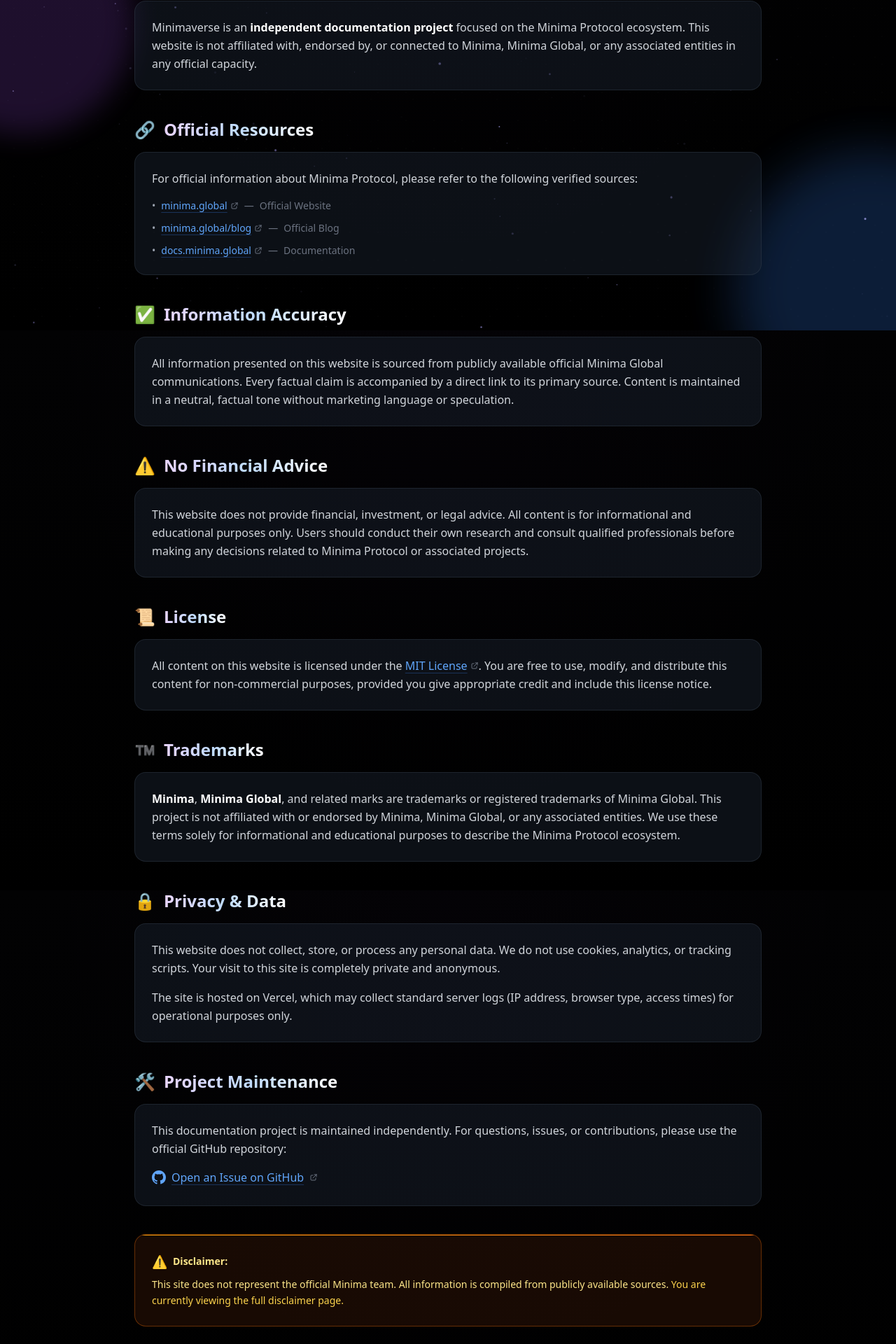
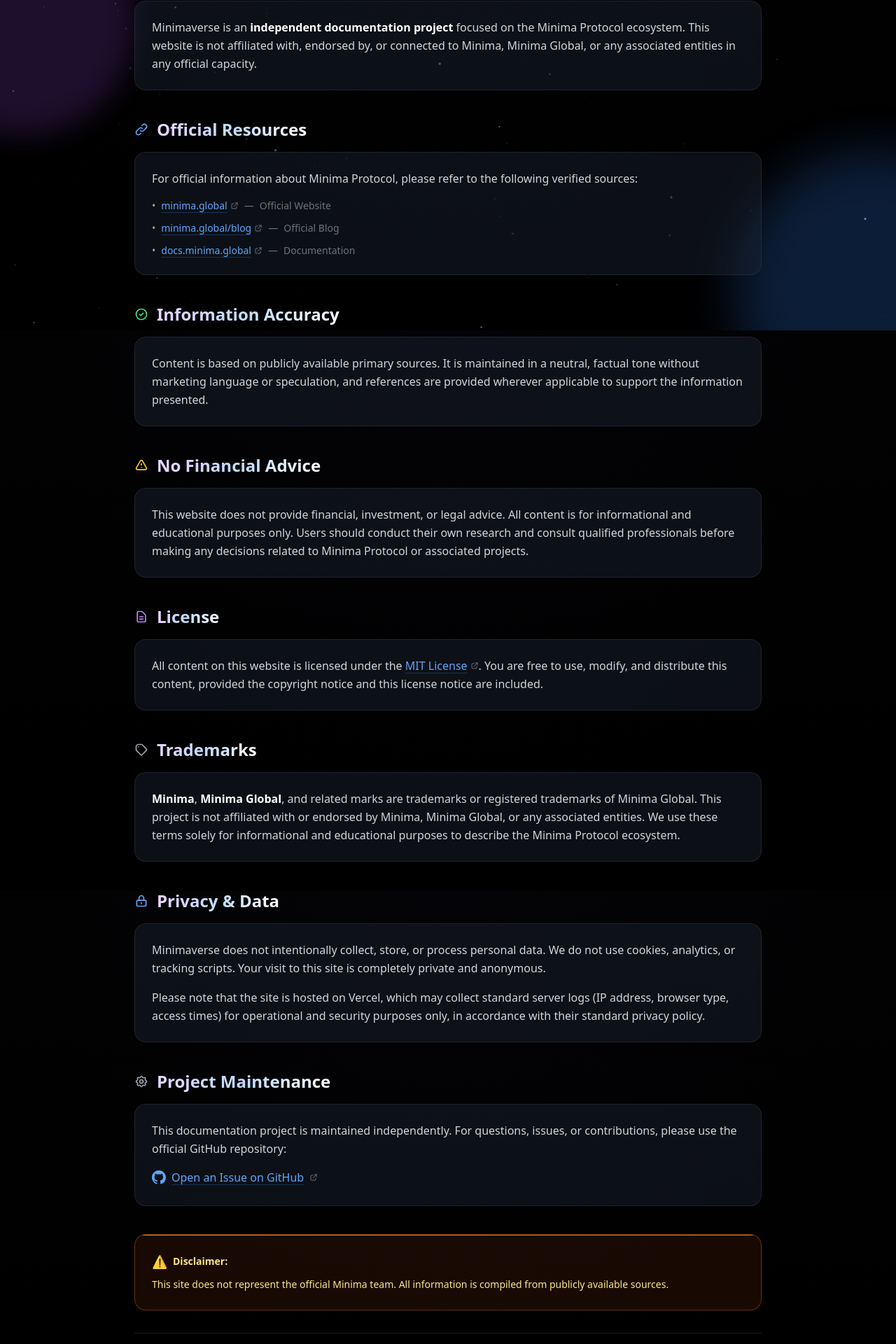
Before and after one commit to KuA1bo/minimaverse-site, a Next.js app: page /disclaimer in a window 1280 px wide. Shown: the part 328-2248 px from the top of the page at 70% size. Built offline with nearby package versions, Linux system fonts and the light colour scheme.

Commit message:
polish: finalize disclaimer page legal accuracy and consistency

```diff
--- a/src/app/disclaimer/page.tsx
+++ b/src/app/disclaimer/page.tsx
@@ -1,8 +1,7 @@
+import Link from 'next/link';
+import { getCanonicalMetadata } from '@/lib/seo';
 
-
-
-import Link from 'next/link';
-
+export const metadata = getCanonicalMetadata('/disclaimer');
 
 const ExternalLink = ({
   href,
@@ -33,39 +32,13 @@ const ExternalLink = ({
   </a>
 );
 
-
-const StatusBadge = ({ status, reducedGlow = false }: { status: 'confirmed' | 'in-development' | 'community', reducedGlow?: boolean }) => {
-  const config = {
-    'confirmed': { bg: 'bg-green-900/40', text: 'text-green-300', border: 'border-green-700/50', dot: 'bg-green-500', glow: reducedGlow ? 'shadow-green-500/25' : 'shadow-green-500/50' },
-    'in-development': { bg: 'bg-yellow-900/40', text: 'text-yellow-300', border: 'border-yellow-700/50', dot: 'bg-yellow-500', glow: reducedGlow ? 'shadow-yellow-500/25' : 'shadow-yellow-500/50' },
-    'community': { bg: 'bg-gray-700/40', text: 'text-gray-300', border: 'border-gray-600/50', dot: 'bg-gray-400', glow: reducedGlow ? 'shadow-gray-400/25' : 'shadow-gray-400/50' },
-  };
-  const style = config[status];
-
-  return (
-    <span className={`inline-flex items-center gap-1.5 px-2.5 py-1 rounded-full ${style.bg} ${style.text} text-xs font-medium border ${style.border} shadow-lg ${style.glow} transition-all duration-300 hover:scale-105`}>
-      <span className="relative flex h-2 w-2">
-        {status === 'in-development' && (
-          <span className="animate-ping absolute inline-flex h-full w-full rounded-full bg-yellow-400 opacity-75" />
-        )}
-        <span className={`relative inline-flex rounded-full h-2 w-2 ${style.dot} animate-pulse`} />
-      </span>
-      {status === 'confirmed' ? 'confirmed' : status === 'in-development' ? 'in-development' : 'community-maintained'}
-    </span>
-  );
-};
-
 export default function DisclaimerPage() {
   return (
     <div className="max-w-4xl mx-auto relative px-4 sm:px-0">
-
-
-      {}
       <header className="mb-8 opacity-0 animate-fade-in-up delay-75 relative">
         <div className="absolute inset-0 bg-gradient-to-r from-purple-500/10 via-blue-500/10 to-cyan-500/10 rounded-2xl opacity-0 hover:opacity-100 transition-opacity duration-500" />
 
         <div className="relative flex justify-between items-start">
-          {}
           <div className="relative inline-block w-full pb-3">
             <Link
               href="/"
@@ -82,13 +55,12 @@ export default function DisclaimerPage() {
             <span className="absolute bottom-0 left-0 right-0 h-px bg-gradient-to-r from-blue-500/60 via-cyan-400/40 to-transparent" />
           </div>
 
-          {}
           <div className="hidden sm:flex items-center justify-end relative -translate-x-10 mt-12 flex-shrink-0">
             <div className="absolute inset-0 flex items-center justify-center">
               <div className="w-8 h-8 bg-purple-500/80 rounded-full blur-lg" />
             </div>
             <ExternalLink
-              href="https://github.com/KuA1bo/minimaverse-site  "
+              href="https://github.com/KuA1bo/minimaverse-site"
               className="relative text-gray-400 hover:text-white transition-all duration-300 hover:scale-110 hover:rotate-6 z-10"
               ariaLabel="View source on GitHub"
               hideArrow={true}
@@ -101,13 +73,13 @@ export default function DisclaimerPage() {
         </div>
       </header>
 
-      {}
       <article className="prose prose-invert max-w-none">
 
-        {}
         <section className="mb-10 opacity-0 animate-fade-in-up delay-75">
           <h2 className="text-2xl font-bold mb-4 flex items-center gap-3">
-            <span className="text-2xl">📄</span>
+            <svg className="w-5 h-5 text-blue-400 flex-shrink-0" fill="none" stroke="currentColor" viewBox="0 0 24 24">
+              <path strokeLinecap="round" strokeLinejoin="round" strokeWidth={2} d="M13 16h-1v-4h-1m1-4h.01M21 12a9 9 0 11-18 0 9 9 0 0118 0z" />
+            </svg>
             <span className="bg-gradient-to-r from-purple-200 via-blue-200 to-white bg-clip-text text-transparent">Project Status</span>
           </h2>
 
@@ -123,10 +95,11 @@ export default function DisclaimerPage() {
           </div>
         </section>
 
-        {}
         <section className="mb-10 opacity-0 animate-fade-in-up delay-150">
           <h2 className="text-2xl font-bold mb-4 flex items-center gap-3">
-            <span className="text-2xl">🔗</span>
+            <svg className="w-5 h-5 text-blue-400 flex-shrink-0" fill="none" stroke="currentColor" viewBox="0 0 24 24">
+              <path strokeLinecap="round" strokeLinejoin="round" strokeWidth={2} d="M13.828 10.172a4 4 0 00-5.656 0l-4 4a4 4 0 105.656 5.656l1.102-1.101m-.758-4.899a4 4 0 005.656 0l4-4a4 4 0 00-5.656-5.656l-1.1 1.1" />
+            </svg>
             <span className="bg-gradient-to-r from-purple-200 via-blue-200 to-white bg-clip-text text-transparent">Official Resources</span>
           </h2>
 
@@ -176,10 +149,11 @@ export default function DisclaimerPage() {
           </div>
         </section>
 
-        {}
         <section className="mb-10 opacity-0 animate-fade-in-up delay-200">
           <h2 className="text-2xl font-bold mb-4 flex items-center gap-3">
-            <span className="text-2xl">✅</span>
+            <svg className="w-5 h-5 text-green-400 flex-shrink-0" fill="none" stroke="currentColor" viewBox="0 0 24 24">
+              <path strokeLinecap="round" strokeLinejoin="round" strokeWidth={2} d="M9 12l2 2 4-4m6 2a9 9 0 11-18 0 9 9 0 0118 0z" />
+            </svg>
             <span className="bg-gradient-to-r from-purple-200 via-blue-200 to-white bg-clip-text text-transparent">Information Accuracy</span>
           </h2>
 
@@ -188,18 +162,18 @@ export default function DisclaimerPage() {
             <div className="absolute top-0 left-0 w-full h-px bg-gradient-to-r from-purple-500 via-blue-500 to-cyan-500 transform scale-x-0 group-hover:scale-x-100 transition-transform duration-500 origin-left" />
 
             <p className="text-gray-300 leading-relaxed relative">
-              All information presented on this website is sourced from publicly available
-              official Minima Global communications. Every factual claim is accompanied
-              by a direct link to its primary source. Content is maintained in a neutral,
-              factual tone without marketing language or speculation.
+              Content is based on publicly available primary sources. It is maintained in a neutral,
+              factual tone without marketing language or speculation, and references are provided
+              wherever applicable to support the information presented.
             </p>
           </div>
         </section>
 
-        {}
         <section className="mb-10 opacity-0 animate-fade-in-up delay-300">
           <h2 className="text-2xl font-bold mb-4 flex items-center gap-3">
-            <span className="text-2xl">⚠️</span>
+            <svg className="w-5 h-5 text-yellow-400 flex-shrink-0" fill="none" stroke="currentColor" viewBox="0 0 24 24">
+              <path strokeLinecap="round" strokeLinejoin="round" strokeWidth={2} d="M12 9v2m0 4h.01m-6.938 4h13.856c1.54 0 2.502-1.667 1.732-3L13.732 4c-.77-1.333-2.694-1.333-3.464 0L3.34 16c-.77 1.333.192 3 1.732 3z" />
+            </svg>
             <span className="bg-gradient-to-r from-purple-200 via-blue-200 to-white bg-clip-text text-transparent">No Financial Advice</span>
           </h2>
 
@@ -216,10 +190,11 @@ export default function DisclaimerPage() {
           </div>
         </section>
 
-        {}
         <section className="mb-10 opacity-0 animate-fade-in-up delay-75">
           <h2 className="text-2xl font-bold mb-4 flex items-center gap-3">
-            <span className="text-2xl">📜</span>
+            <svg className="w-5 h-5 text-purple-400 flex-shrink-0" fill="none" stroke="currentColor" viewBox="0 0 24 24">
+              <path strokeLinecap="round" strokeLinejoin="round" strokeWidth={2} d="M9 12h6m-6 4h6m2 5H7a2 2 0 01-2-2V5a2 2 0 012-2h5.586a1 1 0 01.707.293l5.414 5.414a1 1 0 01.293.707V19a2 2 0 01-2 2z" />
+            </svg>
             <span className="bg-gradient-to-r from-purple-200 via-blue-200 to-white bg-clip-text text-transparent">
               License
             </span>
@@ -237,16 +212,16 @@ export default function DisclaimerPage() {
               >
                 MIT License
               </ExternalLink>.
-              You are free to use, modify, and distribute this content for non-commercial purposes,
-              provided you give appropriate credit and include this license notice.
+              You are free to use, modify, and distribute this content, provided the copyright notice and this license notice are included.
             </p>
           </div>
         </section>
 
-        {}
         <section className="mb-10 opacity-0 animate-fade-in-up delay-150">
           <h2 className="text-2xl font-bold mb-4 flex items-center gap-3">
-            <span className="text-2xl">™️</span>
+            <svg className="w-5 h-5 text-gray-400 flex-shrink-0" fill="none" stroke="currentColor" viewBox="0 0 24 24">
+              <path strokeLinecap="round" strokeLinejoin="round" strokeWidth={2} d="M7 7h.01M7 3h5c.512 0 1.024.195 1.414.586l7 7a2 2 0 010 2.828l-7 7a2 2 0 01-2.828 0l-7-7A1.994 1.994 0 013 12V7a4 4 0 014-4z" />
+            </svg>
             <span className="bg-gradient-to-r from-purple-200 via-blue-200 to-white bg-clip-text text-transparent">
               Trademarks
             </span>
@@ -266,10 +241,11 @@ export default function DisclaimerPage() {
           </div>
         </section>
 
-        {}
         <section className="mb-10 opacity-0 animate-fade-in-up delay-200">
           <h2 className="text-2xl font-bold mb-4 flex items-center gap-3">
-            <span className="text-2xl">🔒</span>
+            <svg className="w-5 h-5 text-blue-400 flex-shrink-0" fill="none" stroke="currentColor" viewBox="0 0 24 24">
+              <path strokeLinecap="round" strokeLinejoin="round" strokeWidth={2} d="M12 15v2m-6 4h12a2 2 0 002-2v-6a2 2 0 00-2-2H6a2 2 0 00-2 2v6a2 2 0 002 2zm10-10V7a4 4 0 00-8 0v4h8z" />
+            </svg>
             <span className="bg-gradient-to-r from-purple-200 via-blue-200 to-white bg-clip-text text-transparent">
               Privacy & Data
             </span>
@@ -280,21 +256,24 @@ export default function DisclaimerPage() {
             <div className="absolute top-0 left-0 w-px h-full bg-gradient-to-b from-purple-500 to-blue-500 transform scale-y-0 group-hover:scale-y-100 transition-transform duration-300 origin-top" />
 
             <p className="text-gray-300 leading-relaxed relative">
-              This website does not collect, store, or process any personal data.
+              Minimaverse does not intentionally collect, store, or process personal data.
               We do not use cookies, analytics, or tracking scripts.
               Your visit to this site is completely private and anonymous.
             </p>
             <p className="text-gray-300 leading-relaxed mt-4 relative">
-              The site is hosted on Vercel, which may collect standard server logs
-              (IP address, browser type, access times) for operational purposes only.
+              Please note that the site is hosted on Vercel, which may collect standard server logs
+              (IP address, browser type, access times) for operational and security purposes only,
+              in accordance with their standard privacy policy.
             </p>
           </div>
         </section>
 
-        {}
         <section className="mb-10 opacity-0 animate-fade-in-up delay-300">
           <h2 className="text-2xl font-bold mb-4 flex items-center gap-3">
-            <span className="text-2xl">🛠️</span>
+            <svg className="w-5 h-5 text-gray-400 flex-shrink-0" fill="none" stroke="currentColor" viewBox="0 0 24 24">
+              <path strokeLinecap="round" strokeLinejoin="round" strokeWidth={2} d="M10.325 4.317c.426-1.756 2.924-1.756 3.35 0a1.724 1.724 0 002.573 1.066c1.543-.94 3.31.826 2.37 2.37a1.724 1.724 0 001.065 2.572c1.756.426 1.756 2.924 0 3.35a1.724 1.724 0 00-1.066 2.573c.94 1.543-.826 3.31-2.37 2.37a1.724 1.724 0 00-2.572 1.065c-.426 1.756-2.924 1.756-3.35 0a1.724 1.724 0 00-2.573-1.066c-1.543.94-3.31-.826-2.37-2.37a1.724 1.724 0 00-1.065-2.572c-1.756-.426-1.756-2.924 0-3.35a1.724 1.724 0 001.066-2.573c-.94-1.543.826-3.31 2.37-2.37.996.608 2.296.07 2.572-1.065z" />
+              <path strokeLinecap="round" strokeLinejoin="round" strokeWidth={2} d="M15 12a3 3 0 11-6 0 3 3 0 016 0z" />
+            </svg>
             <span className="bg-gradient-to-r from-purple-200 via-blue-200 to-white bg-clip-text text-transparent">Project Maintenance</span>
           </h2>
 
@@ -320,7 +299,6 @@ export default function DisclaimerPage() {
           </div>
         </section>
 
-        {}
         <div className="relative bg-amber-900/20 border border-amber-700/50 rounded-2xl p-6 mb-8
                         transition-all duration-300 hover:border-amber-600/70 hover:shadow-2xl hover:shadow-amber-500/10
                         opacity-0 animate-fade-in-up delay-200 group overflow-hidden">
@@ -331,16 +309,14 @@ export default function DisclaimerPage() {
               Disclaimer:
             </strong>
             This site does not represent the official Minima team.
-            All information is compiled from publicly available sources.{' '}
-            <span className="text-amber-300">You are currently viewing the full disclaimer page.</span>
+            All information is compiled from publicly available sources.
           </p>
         </div>
 
-        {}
         <section className="border-t border-gray-700/40 pt-6 opacity-0 animate-fade-in-up delay-300">
           <p className="text-gray-500 text-sm flex items-center gap-2">
             <span className="w-2 h-2 bg-green-500 rounded-full animate-pulse" />
-            Last updated: June 4, 2026
+            Last updated: July 22, 2026
           </p>
         </section>
 
@@ -348,6 +324,3 @@ export default function DisclaimerPage() {
     </div>
   );
 }
-
-import { getCanonicalMetadata } from '@/lib/seo';
-export const metadata = getCanonicalMetadata('/disclaimer');
```
